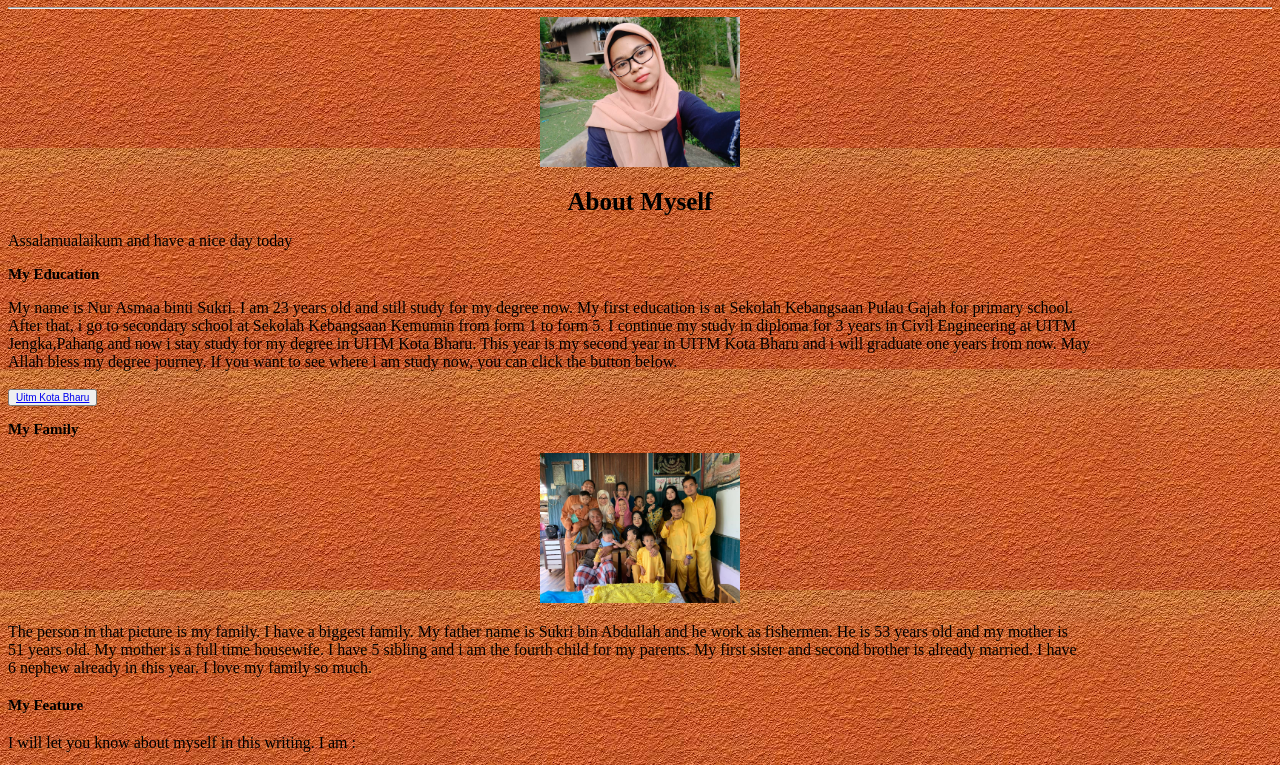
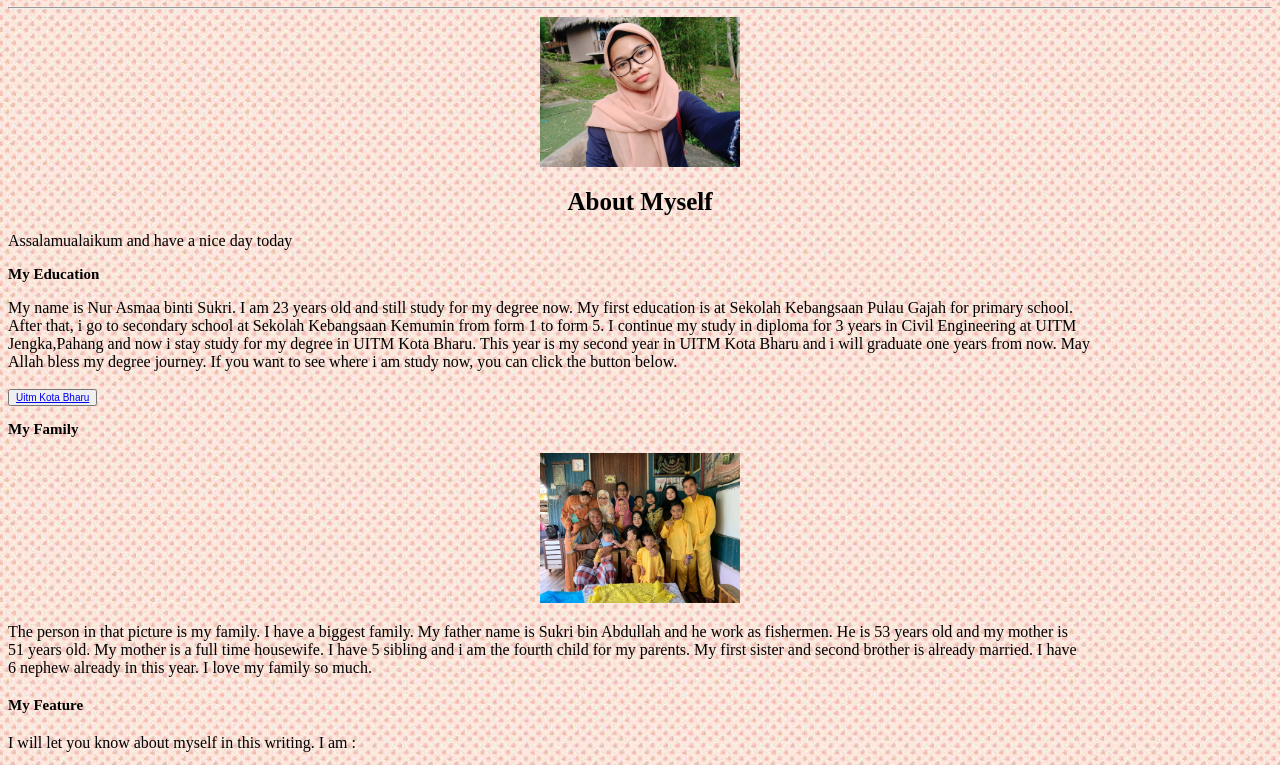
Before and after one commit to Nurasmaa/biography2, a plain HTML site: page index.html in a window 1280 px wide. Shown: the part 73-838 px from the top of the page. Drawn offline with Linux system fonts and the light colour scheme.

Commit message:
Update index.html

```diff
--- a/index.html
+++ b/index.html
@@ -3,7 +3,7 @@
 <head>
 	<title>My Personal Biography</title>
 </head>
-<body background="2.jpeg">
+<body background="3.jpg">
 <h1 style="color:purple">My Personal Biography</h1>
 <hr>
 <center><img src="asmaa.jpeg" alt="this is asmaa picture" height="150" width="200"></center>
```
